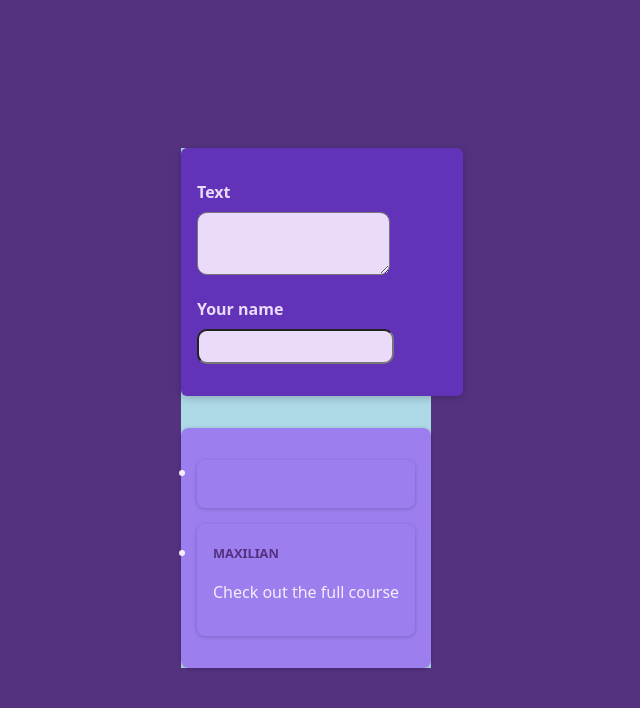
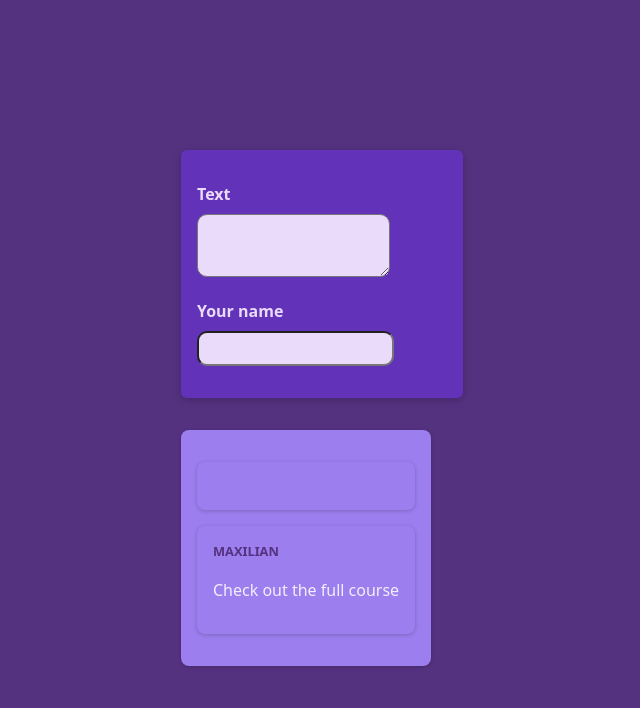
Before and after one commit to Dev-Omorh/first-react, a React (Vite) app: page / in a window 1280 px wide. Shown: the top 708 px of the page, without its empty margins (299-939 px from the left). Built offline with nearby package versions, Linux system fonts and the light colour scheme.

Commit message:
fix: update event handler for author input in NewPost component; change list to div in PostsList component; remove unused CSS styles

```diff
--- a/src/components/NewPost.jsx
+++ b/src/components/NewPost.jsx
@@ -15,7 +15,7 @@ function NewPost(props) {
             type="text"
             id="name"
             required
-            onAuthorChange={props.onAuthorChange}
+            onChange={props.onAuthorChange}
           />
         </p>
       </form>
--- a/src/components/Post.jsx
+++ b/src/components/Post.jsx
@@ -2,10 +2,10 @@ import classes from "./Post.module.css";
 
 function Post(props) {
   return (
-    <li className={classes.post}>
+    <ul className={classes.post}>
       <p className={classes.author}>{props.author}</p>
       <p className={classes.text}>{props.body}</p>
-    </li>
+    </ul>
   );
 }
 
--- a/src/components/PostsList.jsx
+++ b/src/components/PostsList.jsx
@@ -20,10 +20,10 @@ function PostsList() {
         onBodyChange={bodyChangeHandler}
         onAuthorChange={authorChangeHandler}
       />
-      <ul className={classes.post}>
+      <div className={classes.post}>
         <Post author={enteredAuthor} body={enteredBody} />
         <Post author="Maxilian" body="Check out the full course" />
-      </ul>
+      </div>
     </>
   );
 }
--- a/src/index.css
+++ b/src/index.css
@@ -31,14 +31,6 @@ body {
   place-items: center;
   min-width: 320px;
   min-height: 100vh;
-}
-
-main {
-  background-color: lightblue;
-}
-
-.post {
-  background-color: lightblue;
 }
 
 /* h1 {
```
